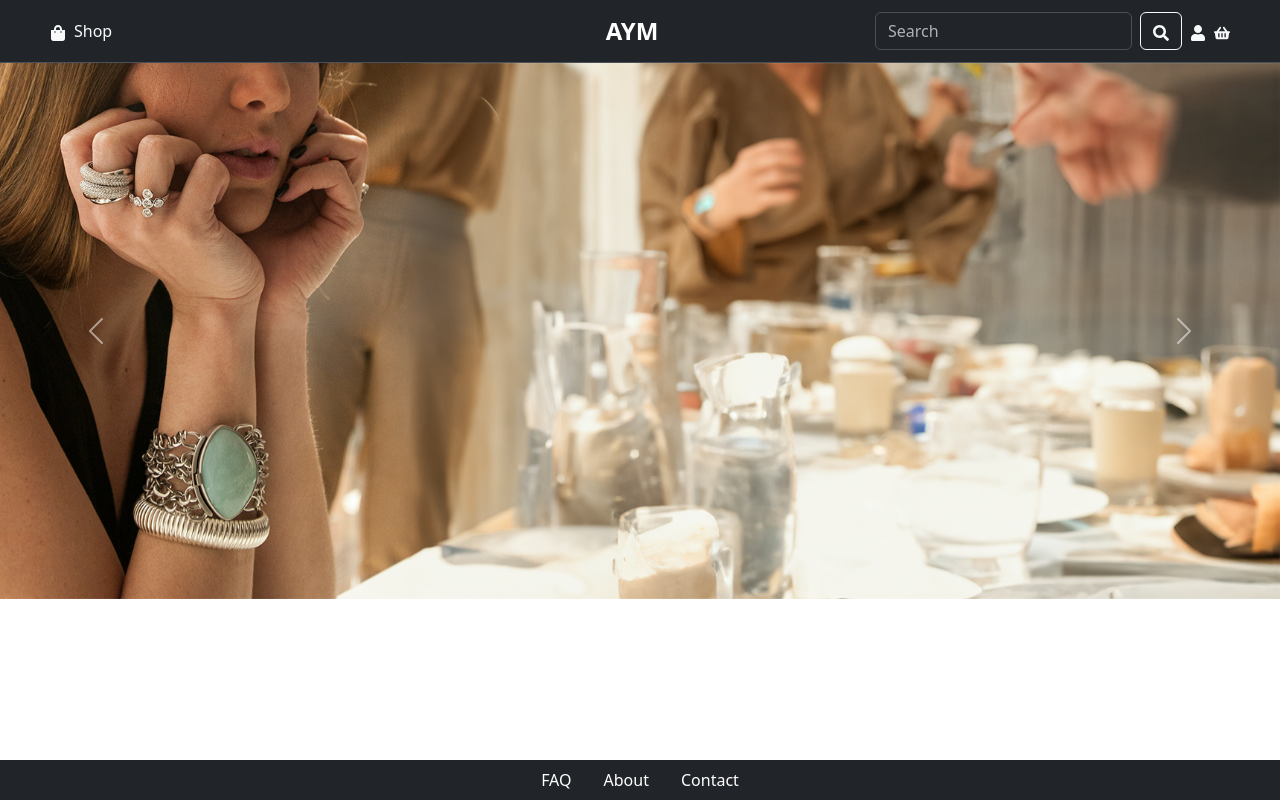
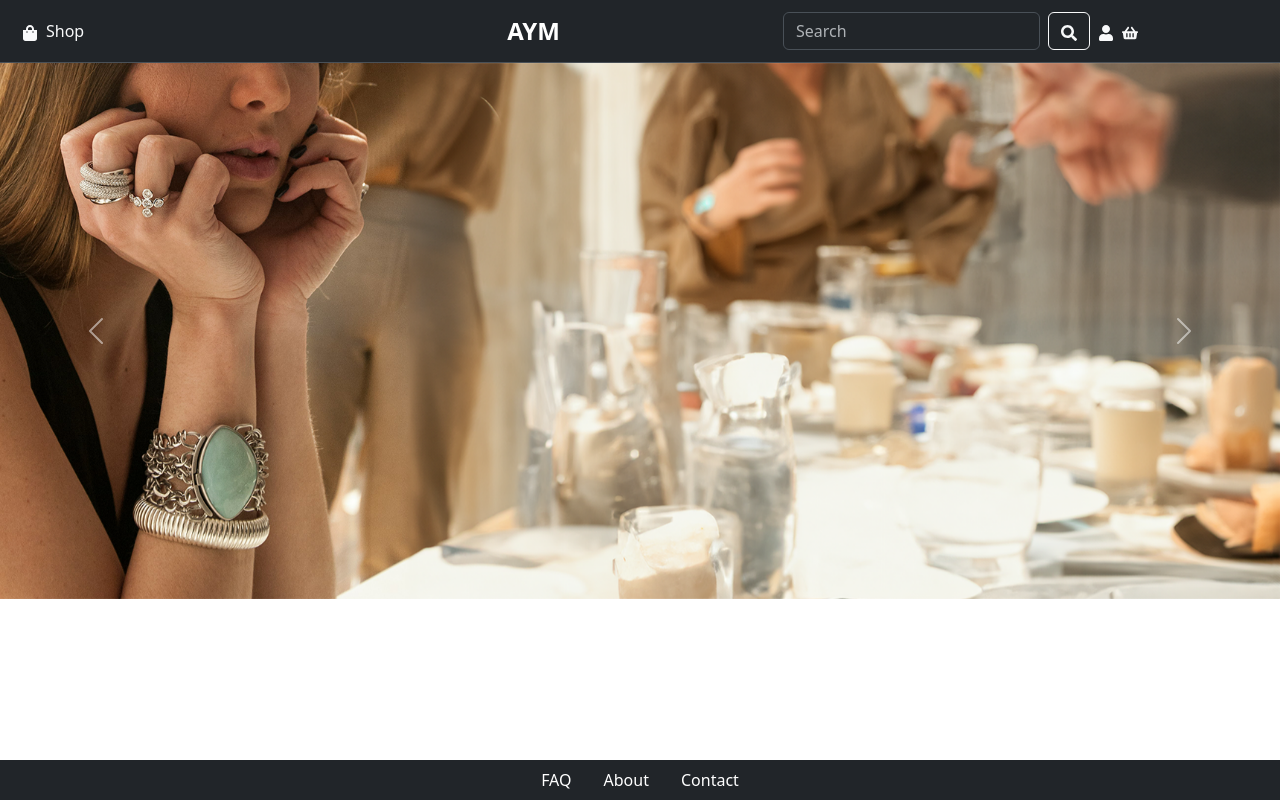
Before and after one commit to J-M-M-P/AYM-Frontend, a React (Vite) app: page / in a window 1280 px wide. Built offline with nearby package versions, Linux system fonts and the light colour scheme; a web font is replaced by a local one.

Commit message:
removed navbar centering and commented in the old original styling

```diff
--- a/src/components/Nav/NavHeader.css
+++ /dev/null
@@ -1,23 +0,0 @@
-.navbar-content {
-  display: flex;
-  justify-content: space-between;
-  align-items: center;
-  width: 100%;
-}
-
-.navbar-section {
-  flex: 1;
-  display: flex;
-  justify-content: center;
-  align-items: center;
-}
-
-.navbar-section-left {
-  justify-content: flex-start;
-  margin-left: 50px;
-}
-
-.navbar-section-right {
-  justify-content: flex-end;
-  margin-right: 50px;
-}
--- a/src/components/Nav/NavHeader.tsx
+++ b/src/components/Nav/NavHeader.tsx
@@ -1,13 +1,13 @@
 import { NavLink } from "react-router-dom";
 import { FaSearch, FaUser, FaShoppingBasket, FaShoppingBag } from "react-icons/fa";
-import "./NavHeader.css"; // Import the custom CSS file
 
 export default function NavHeader() {
   return (
+    <>
       <nav className="navbar bg-dark border-bottom navbar-expand-lg border-body" data-bs-theme="dark">
-            <div className="container-fluid p-0 navbar-content">
-                {/* Left section */}
-                <div className="navbar-section navbar-section-left">
+        <div className="container-fluid" style={{ margin: "0", padding: "0" }}>
+          <div className="container d-flex justify-content-between align-items-center" style={{ margin: "0 10px" }}>
+            <div className="d-flex align-items-center">
               <NavLink to="/shop" className="text-light me-2 text-decoration-none">
                 <FaShoppingBag />
               </NavLink>
@@ -16,78 +16,29 @@ export default function NavHeader() {
               </NavLink>
             </div>
 
-                {/* Center section */}
-                <div className="navbar-section">
-                    <NavLink
-                        className="navbar-brand"
-                        to="/"
-                        style={{ fontWeight: "bold", fontSize: "24px", color: "#fff" }}
-                    >
+            <NavLink className="navbar-brand mx-auto" to="/" style={{ fontWeight: "bold", fontSize: "24px", color: "#fff" }}>
               AYM
             </NavLink>
-                </div>
 
-                {/* Right section */}
-                <div className="navbar-section navbar-section-right">
+            <div className="d-flex align-items-center" style={{ marginLeft: "-200px", marginRight: "0px" }}>
               <form className="d-flex me-2">
                 <input className="form-control me-2" type="search" placeholder="Search" aria-label="Search" />
                 <button className="btn btn-outline-light" type="submit">
                   <FaSearch />
                 </button>
               </form>
+
               <NavLink to="/login" className="text-light me-2">
                 <FaUser />
               </NavLink>
+
               <NavLink to="/basket" className="text-light">
                 <FaShoppingBasket />
               </NavLink>
             </div>
           </div>
+        </div>
       </nav>
+    </>
   );
 }
-
-// import { NavLink } from "react-router-dom";
-// import { FaSearch, FaUser, FaShoppingBasket, FaShoppingBag } from "react-icons/fa";
-
-// export default function NavHeader() {
-//   return (
-//     <>
-//       <nav className="navbar bg-dark border-bottom navbar-expand-lg border-body" data-bs-theme="dark">
-//         <div className="container-fluid" style={{ margin: "0", padding: "0" }}>
-//           <div className="container d-flex justify-content-between align-items-center" style={{ margin: "0 10px" }}>
-//             <div className="d-flex align-items-center">
-//               <NavLink to="/shop" className="text-light me-2 text-decoration-none">
-//                 <FaShoppingBag />
-//               </NavLink>
-//               <NavLink to="/shop" className="text-light text-decoration-none">
-//                 Shop
-//               </NavLink>
-//             </div>
-
-//             <NavLink className="navbar-brand mx-auto" to="/" style={{ fontWeight: "bold", fontSize: "24px", color: "#fff" }}>
-//               AYM
-//             </NavLink>
-
-//             <div className="d-flex align-items-center" style={{ marginLeft: "-200px", marginRight: "0px" }}>
-//               <form className="d-flex me-2">
-//                 <input className="form-control me-2" type="search" placeholder="Search" aria-label="Search" />
-//                 <button className="btn btn-outline-light" type="submit">
-//                   <FaSearch />
-//                 </button>
-//               </form>
-
-//               <NavLink to="/login" className="text-light me-2">
-//                 <FaUser />
-//               </NavLink>
-
-//               <NavLink to="/basket" className="text-light">
-//                 <FaShoppingBasket />
-//               </NavLink>
-//             </div>
-//           </div>
-//         </div>
-//       </nav>
-//     </>
-//   );
-// }
```
Lines whose indentation alone changed are shown as unchanged.
